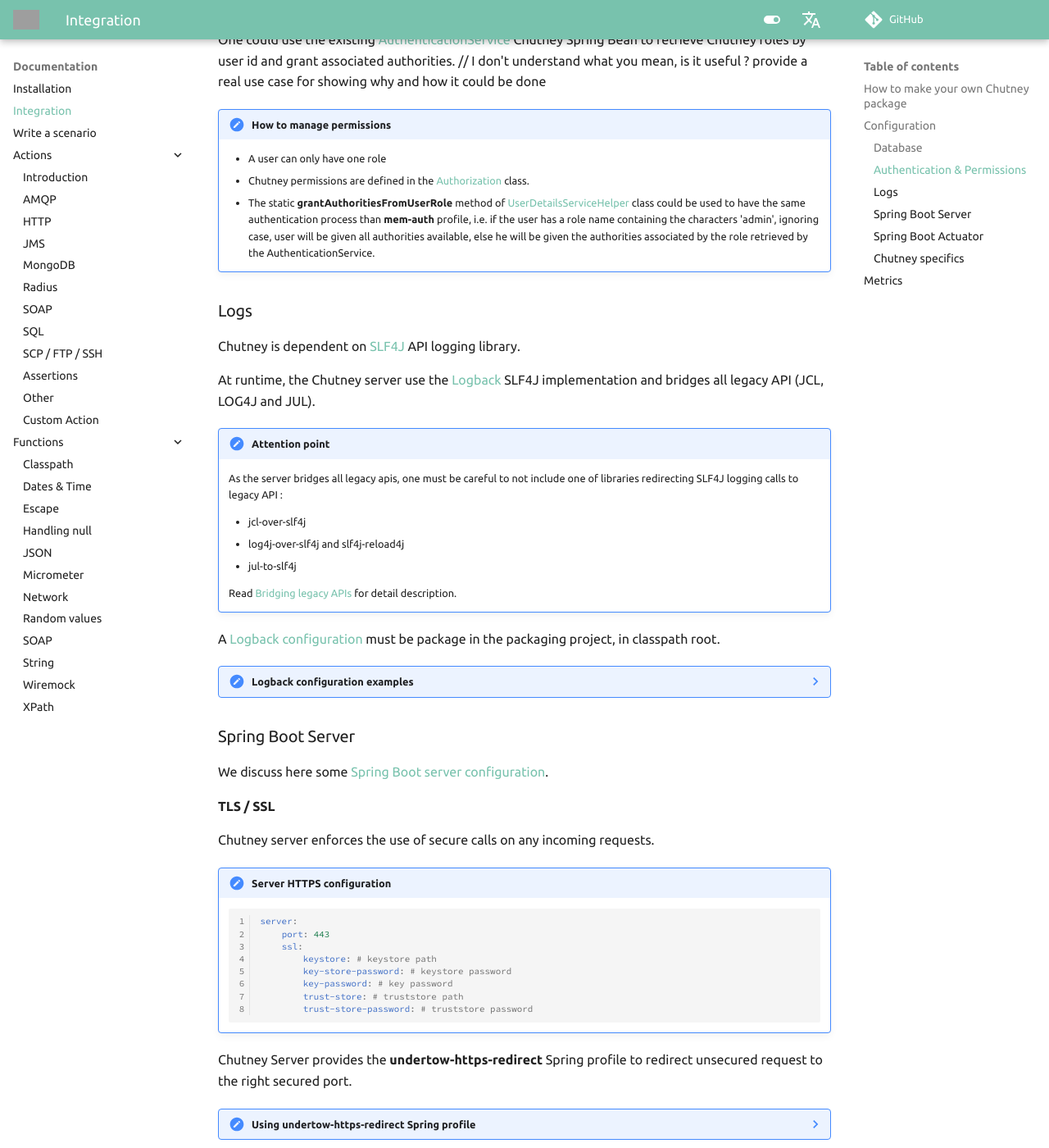
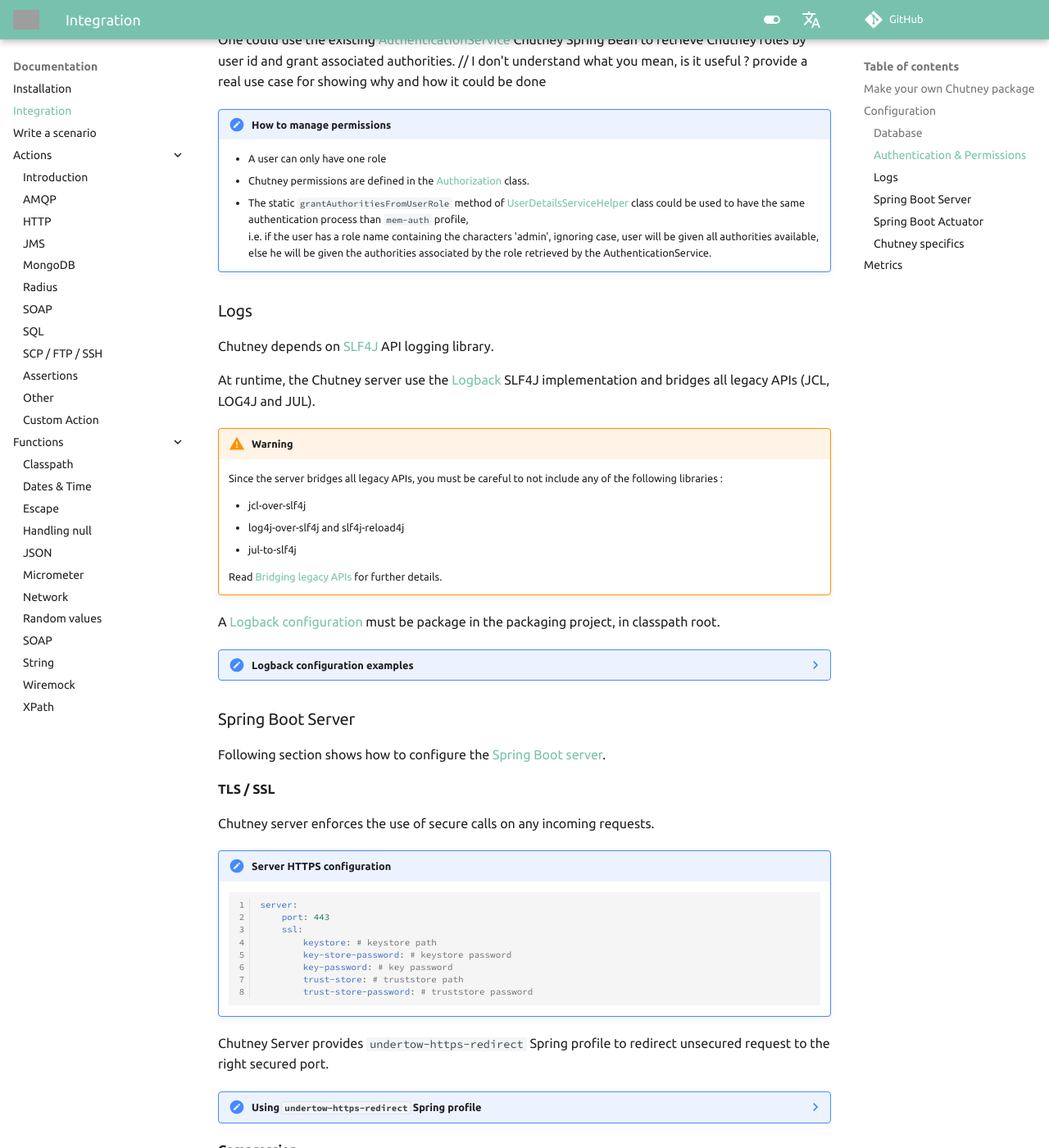
Before and after one commit to chutney-testing/chutney-testing.github.io-legacy, an MkDocs documentation site: the page built from docs/integration.md, in a window 1280 px wide and 1400 px high, scrolled down 4856 px. Shown: the whole window at 82% size. Built offline with MkDocs 1.6.1 and Material for MkDocs 9.7.7, drawn with Linux system fonts in a browser that asks for light colours; comment, search, counter and statistics services are not loaded; some of the changed text lies outside the part shown; grey boxes are pictures that could not be loaded.

Commit message:
review: Spring section

````diff
--- a/docs/integration.md
+++ b/docs/integration.md
@@ -26,7 +26,7 @@
     Maven module [local-dev](https://github.com/chutney-testing/chutney/tree/master/packaging/local-dev) shows one way of packaging Chutney.
     Use it as an example to make your own package, custom to your needs.
 
-# How to make your own Chutney package
+# Make your own Chutney package
 
 Use [Spring Boot Build Tool Plugins](https://docs.spring.io/spring-boot/docs/2.7.x/reference/html/build-tool-plugins.html#build-tool-plugins) to package Chutney as an executable jar.
 
@@ -143,7 +143,7 @@
 
 Configuration is done by setting [Spring Boot](https://docs.spring.io/spring-boot/docs/2.7.x/reference/html/application-properties.html#appendix.application-properties) or [Chutney](#chutney-specifics) properties.
 
-In order to do this, you have to edit the default Spring Boot configuration file **application.yml**.
+In order to do this, you have to edit the default Spring Boot configuration file `application.yml`.
 
 !!! warning "Handling secrets"
     How to handle secrets in configuration files varies a lot and depends on your CI/CD so this documentation does not cover this topic.
@@ -181,7 +181,7 @@
 !!! important
     Maven module [local-dev](https://github.com/chutney-testing/chutney/tree/master/packaging/local-dev) shows :
 
-    * How to use in memory authentication and roles, see the **mem-auth** profile.
+    * How to use in memory authentication and roles, see the `mem-auth` profile.
     * How to use a custom LDAP authentication (for example purpose, it uses an embedded LDAP server).
 
 Chutney uses Spring Security for :
@@ -191,7 +191,7 @@
 * Configuring in memory users and roles with a Spring profile [mem-auth](link) if needed
 
 
-??? note "How to use in memory Spring profile **mem-auth** "
+??? note "How to use in memory Spring profile `mem-auth`"
     * Activate the profile
 
     ``` yaml
@@ -236,22 +236,23 @@
 !!! note "How to manage permissions"
     * A user can only have one role
     * Chutney permissions are defined in the [Authorization](https://github.com/chutney-testing/chutney/blob/master/server-core/src/main/java/com/chutneytesting/server/core/domain/security/Authorization.java) class.
-    * The static **grantAuthoritiesFromUserRole** method of [UserDetailsServiceHelper](https://github.com/chutney-testing/chutney/blob/master/server/src/main/java/com/chutneytesting/security/infra/UserDetailsServiceHelper.java) class could be used to have the same authentication process than **mem-auth** profile, i.e. if the user has a role name containing the characters 'admin', ignoring case, user will be given all authorities available, else he will be given the authorities associated by the role retrieved by the AuthenticationService.
+    * The static `grantAuthoritiesFromUserRole` method of [UserDetailsServiceHelper](https://github.com/chutney-testing/chutney/blob/master/server/src/main/java/com/chutneytesting/security/infra/UserDetailsServiceHelper.java) class could be used to have the same authentication process than `mem-auth` profile,
+    i.e. if the user has a role name containing the characters 'admin', ignoring case, user will be given all authorities available, else he will be given the authorities associated by the role retrieved by the AuthenticationService.
 
 ## Logs
 
-Chutney is dependent on [SLF4J](https://www.slf4j.org/) API logging library.
+Chutney depends on [SLF4J](https://www.slf4j.org/) API logging library.
 
-At runtime, the Chutney server use the [Logback](https://logback.qos.ch/) SLF4J implementation and bridges all legacy API (JCL, LOG4J and JUL).
+At runtime, the Chutney server use the [Logback](https://logback.qos.ch/) SLF4J implementation and bridges all legacy APIs (JCL, LOG4J and JUL).
 
-!!! important "Attention point"
-    As the server bridges all legacy apis, one must be careful to not include one of libraries redirecting SLF4J logging calls to legacy API :
+!!! warning
+    Since the server bridges all legacy APIs, you must be careful to not include any of the following libraries :
 
     * jcl-over-slf4j
     * log4j-over-slf4j and slf4j-reload4j
     * jul-to-slf4j
 
-    Read [Bridging legacy APIs](https://logback.qos.ch/manual/configuration.html) for detail description.
+    Read [Bridging legacy APIs](https://logback.qos.ch/manual/configuration.html) for further details.
 
 A [Logback configuration](https://logback.qos.ch/manual/configuration.html) must be package in the packaging project, in classpath root.
 
@@ -298,7 +299,7 @@
 
 ## Spring Boot Server
 
-We discuss here some [Spring Boot server configuration](https://docs.spring.io/spring-boot/docs/2.7.x/reference/html/application-properties.html#appendix.application-properties.server).
+Following section shows how to configure the [Spring Boot server](https://docs.spring.io/spring-boot/docs/2.7.x/reference/html/application-properties.html#appendix.application-properties.server).
 
 ### TLS / SSL
 
@@ -334,56 +335,55 @@
     ``` yaml
     server:
         http:
-            port: 80 # (1)!
-            interface: 0.0.0.0 # (2)!
+            port: 80 # (1)
+            interface: 0.0.0.0 # (2)
     ```
 
-    1. HTTP port to use.
-    2. Interface to bind to.
+    1. HTTP port to use
+    2. Interface to bind to
 
 ### Compression
 
 Spring Boot allows to configure compression on HTTP responses payloads.
 
-Chutney Server stores scenarios executions reports and send them over the network, therefore it could be useful to use this configuration.
+Chutney Server stores scenarios executions reports and send them over the network, so it could be useful to use this configuration.
 
 !!! note "Server compression configuration"
     ``` yaml
     server:
         compression:
             enabled: true
-            mime-types: text/html,text/xml,text/plain,text/css,text/javascript,application/javascript,application/json # (1)!
-            min-response-size: 1024 # (2)!
+            mime-types: text/html,text/xml,text/plain,text/css,text/javascript,application/javascript,application/json # (1)
+            min-response-size: 1024 # (2)
     ```
 
-    1. The mime-types that should be compressed.
-    2. The minimum content length required for compression.
+    1. The mime-types you want to compresse
+    2. The minimum content length required for compression
 
 ### Session management
 
 Spring Boot allows to configure session management.
 
-!!! note "Server session configuration (via cookie)"
+!!! note "Server session configuration (with cookie)"
     ``` yaml
     server:
         servlet:
             session:
-                timeout: 240m # (1)!
+                timeout: 240m # (1)
                 tracking-modes: cookie
             cookie:
-                http-only: true # (2)!
-                secure: true # (3)!
+                http-only: true # (2)
+                secure: true # (3)
     ```
 
-    1. The session timeout. Here, 4 hours.
-    2. Forbids Javascript to access the cookie.
-    3. Only for HTTPS requests.
+    1. The session timeout in minutes (example is 4 hours)
+    2. Forbids Javascript to access the cookie
+    3. Only for HTTPS requests
 
 ## Spring Boot Actuator
 
-Spring Boot, with the Actuator module, provides some [production-ready features](https://docs.spring.io/spring-boot/docs/2.7.x/reference/html/actuator.html#actuator).
-
-Chutney Server includes the Actuator module which then could be configured in the packaging.
+Spring Boot provides [production-ready features](https://docs.spring.io/spring-boot/docs/2.7.x/reference/html/actuator.html#actuator) with the Actuator module.
+Since Chutney includes this module, you can also configure it.
 
 !!! note "Actuator configuration examples"
 
@@ -415,11 +415,11 @@
         ```
 
 !!! warning
-    Chutney enforces **ADMIN_ACCESS** authority on all default web base path Actuator endpoints.
+    Chutney enforces `ADMIN_ACCESS` permissions on all default Actuator endpoints.
 
 ## Chutney specifics
 
-Below are the properties which can be specified to configure Chutney.
+Following table shows all properties you can set to configure Chutney.
 
 | Name                                                    | Description                                                                                                       | Default value               |
 |:--------------------------------------------------------|:------------------------------------------------------------------------------------------------------------------|:----------------------------|
@@ -447,20 +447,20 @@
 
 # Metrics
 
-Chutney leans on Spring Boot [Actuator](#spring-boot-actuator) [Micrometer](https://micrometer.io/) auto-configuration and includes by default a dependency on [Prometheus](https://micrometer.io/docs/registry/prometheus).
+Since Chutney relies on Spring Boot [Actuator](#spring-boot-actuator) and [Micrometer](https://micrometer.io/) auto-configuration, it includes [Prometheus](https://micrometer.io/docs/registry/prometheus) by default.
+So you can find and use [default metrics](https://docs.spring.io/spring-boot/docs/2.7.x/reference/html/actuator.html#actuator.metrics.supported) : JVM, System, Datasource, Loggers, Executors and Spring MVC metrics.
 
-Therefore, one could find in the associated registry some [default metrics](https://docs.spring.io/spring-boot/docs/2.7.x/reference/html/actuator.html#actuator.metrics.supported) : JVM, System, Datasource, Loggers, Executors and Spring MVC metrics.
+Moreover, Chutney provides following metrics and corresponding Micrometer tags :
 
-Moreover, Chutney server populates following metrics and associated Micrometer tags :
+* `scenario_execution_count` counter (execution status, scenario id, scenario tags) is incremented after a scenario execution.
+* `scenario_execution_timer` timer (execution status, scenario id, scenario tags) is recorded after a scenario execution.
+* `scenario_in_campaign_gauge` gauge (campaign id, execution status) counts the scenario execution status after a campaign execution.
+* `campaign_execution_count` counter (campaign id, campaign title, execution status) is incremented after a campaign execution..
+* `campaign_execution_timer` timer (campaign id) is recorded after a campaign execution.
 
-* **scenario_execution_count** counter (execution status, scenario id, scenario tags) is incremented after a scenario execution.
-* **scenario_execution_timer** timer (execution status, scenario id, scenario tags) is recorded after a scenario execution.
-* **scenario_in_campaign_gauge** gauge (campaign id, execution status) counts the scenario execution status after a campaign execution.
-* **campaign_execution_count** counter (campaign id, campaign title, execution status) is incremented after a campaign execution..
-* **campaign_execution_timer** timer (campaign id) is recorded after a campaign execution.
+!!! important
+    We won't document how to collect and manage your metrics outside Chutney.
+    Some hints could be :
 
-!!! warning
-    How the metrics are collected outside Chutney server will not be discussed here. One could think of :
-
-    * Use the Actuator Prometheus endpoint to get the metrics with the appropriate format.
-    * Use push solution (Prometheus Pushgateway or custom).
+    * Use the Actuator Prometheus endpoint to get the metrics with the appropriate format
+    * Use push solution (Prometheus Pushgateway or custom)
````
Also changed, not shown: other parts of docs/integration.md (+2 -2 lines).
